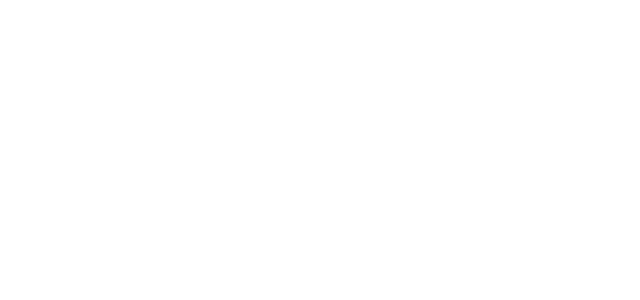
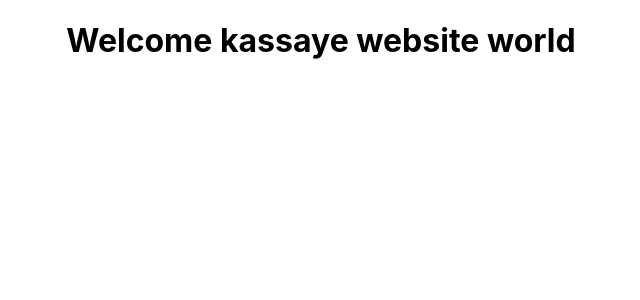
Before and after one commit to kasaye23/sms-spa, a React (Create React App) app: page / in a window 1280 px wide. Shown: the top 300 px of the page, without its empty margins (319-959 px from the left). Built offline with nearby package versions, Linux system fonts and the light colour scheme.

Commit message:
practice className and clasname is very difrence so show that work in react

```diff
--- a/src/App.js
+++ b/src/App.js
@@ -2,11 +2,13 @@
 import './App.css';
 import Hi from './components/Class_comp';
 import {Hello} from './components/Functional_comp';
+import Wellcome from './components/jsx';
 function App() {
   return (
     <div className="App">
        {/* <Hello/> */}
       {/* <Hi/> */}
+      <Wellcome/>
     </div>
   );
 }
--- a/src/components/jsx.js
+++ b/src/components/jsx.js
@@ -0,0 +1,14 @@
+import React from 'react';
+const Wellcome = () => {
+    // return(
+    //     <div>
+    //         <h1>Welcome kassaye website world</h1>;
+    //     </div>
+    // );
+    return React.createElement('div',
+    {id :"wellcome" , className:"kasu"},
+React.createElement("h1",null,'Welcome kassaye website world ' )  )
+    };
+
+
+export default Wellcome ;
```
